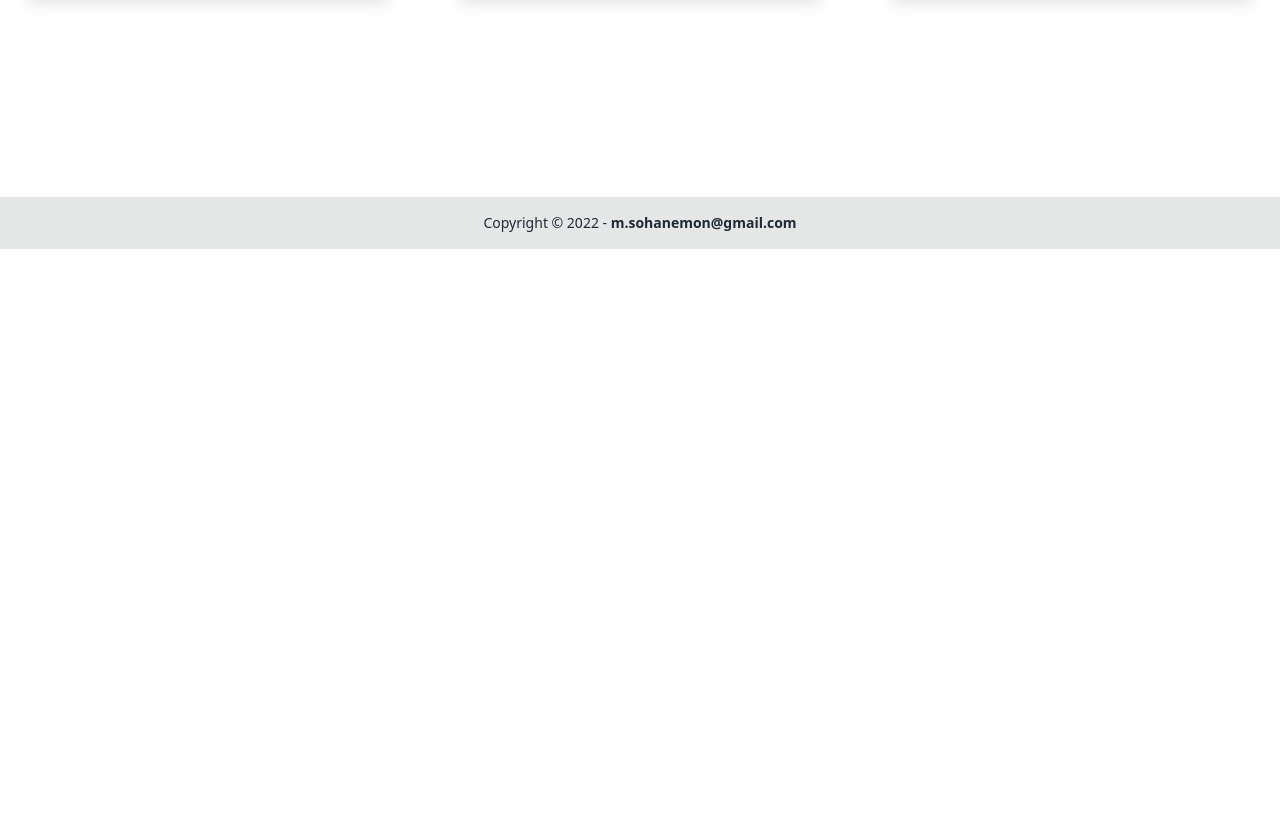
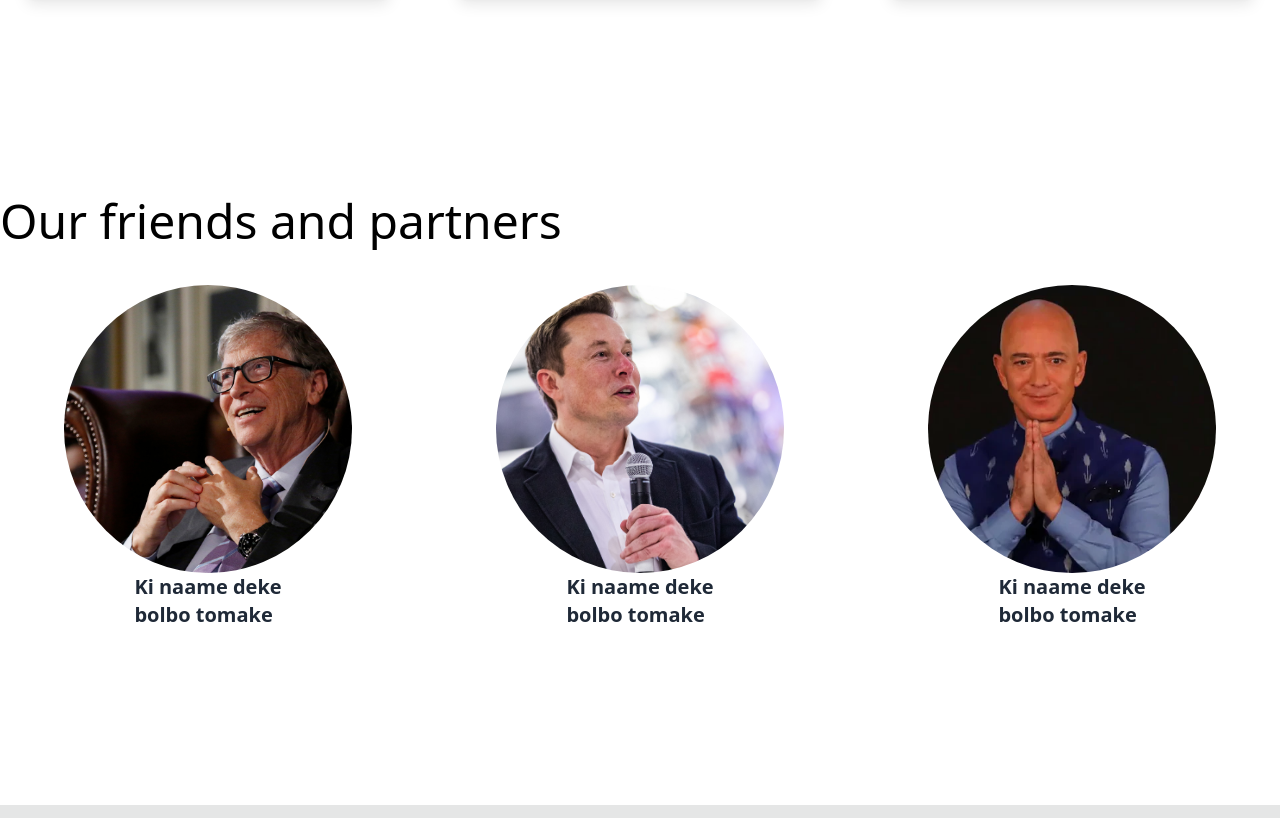
Before and after one commit to sohanemon/hot-gadget, a plain HTML site: page index.html in a window 1280 px wide. Shown: the part 2888-3706 px from the top of the page. Before the commit the page ends 3137 px from the top, so only its background shows below. Drawn offline with nearby package versions, Linux system fonts and the light colour scheme.

Commit message:
desktop done

```diff
--- a/index.html
+++ b/index.html
@@ -5,6 +5,7 @@
     <meta http-equiv="X-UA-Compatible" content="IE=edge" />
     <meta name="viewport" content="width=device-width, initial-scale=1.0" />
     <title>Hot Gadget</title>
+    <link rel="shortcut icon" href="./images/icon.png" type="image/x-icon" />
     <!-- Daisy ui linked -->
     <link
       href="https://cdn.jsdelivr.net/npm/daisyui@2.20.0/dist/full.css"
@@ -298,7 +299,7 @@
     <!-- ------------------------------------------------------------------ -->
 
     <div class="container mx-auto mb-44" id="laptops">
-      <h1 class="text-5xl font-medium">Laptops</h1>
+      <h1 class="text-5xl font-medium">Cars</h1>
       <div class="p-6 grid grid-cols-3 gap-16">
         <div
           class="p-6 flex flex-col bg-white text-black rounded-lg shadow-lg gap-2 font-semibold"
@@ -363,7 +364,42 @@
     <!-- --------------------- car section end --------------------- -->
 
     <!-- ---------------------- our friends section ----------------------- -->
-    <div class="container mx-auto mb-44"></div>
+    <div class="container mx-auto mb-44">
+      <h1 class="text-5xl font-medium my-10">Our friends and partners</h1>
+      <div class="columns-1 sm:columns-2 lg:columns-3">
+        <div class="flex flex-col items-center">
+          <img
+            class="h-72 w-72 object-cover rounded-full"
+            src="./images/friends/bill.png"
+            alt="bill"
+          />
+          <p class="text-xl font-semibold text-gray-800">
+            Ki naame deke <br />bolbo tomake
+          </p>
+        </div>
+        <div class="flex flex-col items-center">
+          <img
+            class="h-72 w-72 object-cover rounded-full"
+            src="./images/friends/elon.png"
+            alt="elon"
+          />
+          <p class="text-xl font-semibold text-gray-800">
+            Ki naame deke <br />bolbo tomake
+          </p>
+          <!-- fix: this text going over jeff's head in tablet view  -->
+        </div>
+        <div class="flex flex-col items-center">
+          <img
+            class="h-72 w-72 object-cover rounded-full"
+            src="./images/friends/jeff.png"
+            alt="jeff"
+          />
+          <p class="text-xl font-semibold text-gray-800">
+            Ki naame deke <br />bolbo tomake
+          </p>
+        </div>
+      </div>
+    </div>
     <!-- ------------------------------------------------------------------ -->
 
     <!-- ------------------------- footer section ------------------------- -->
```
